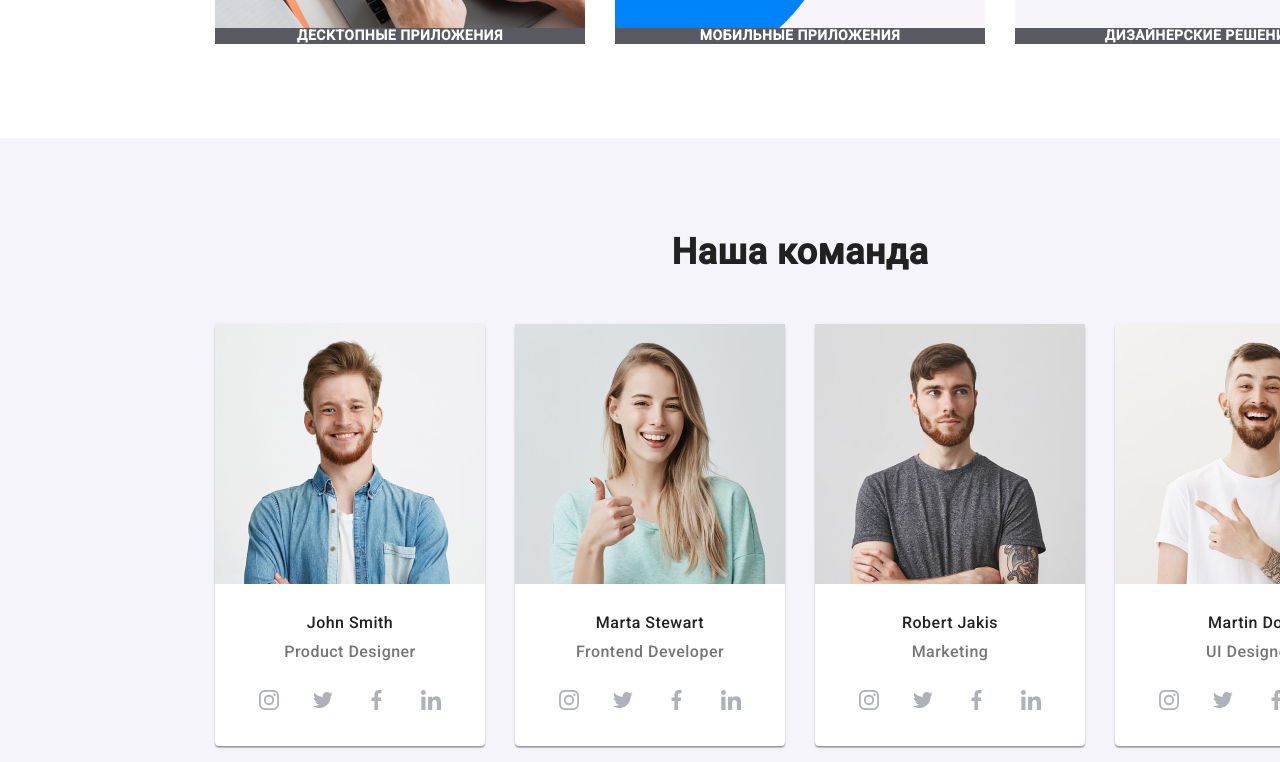
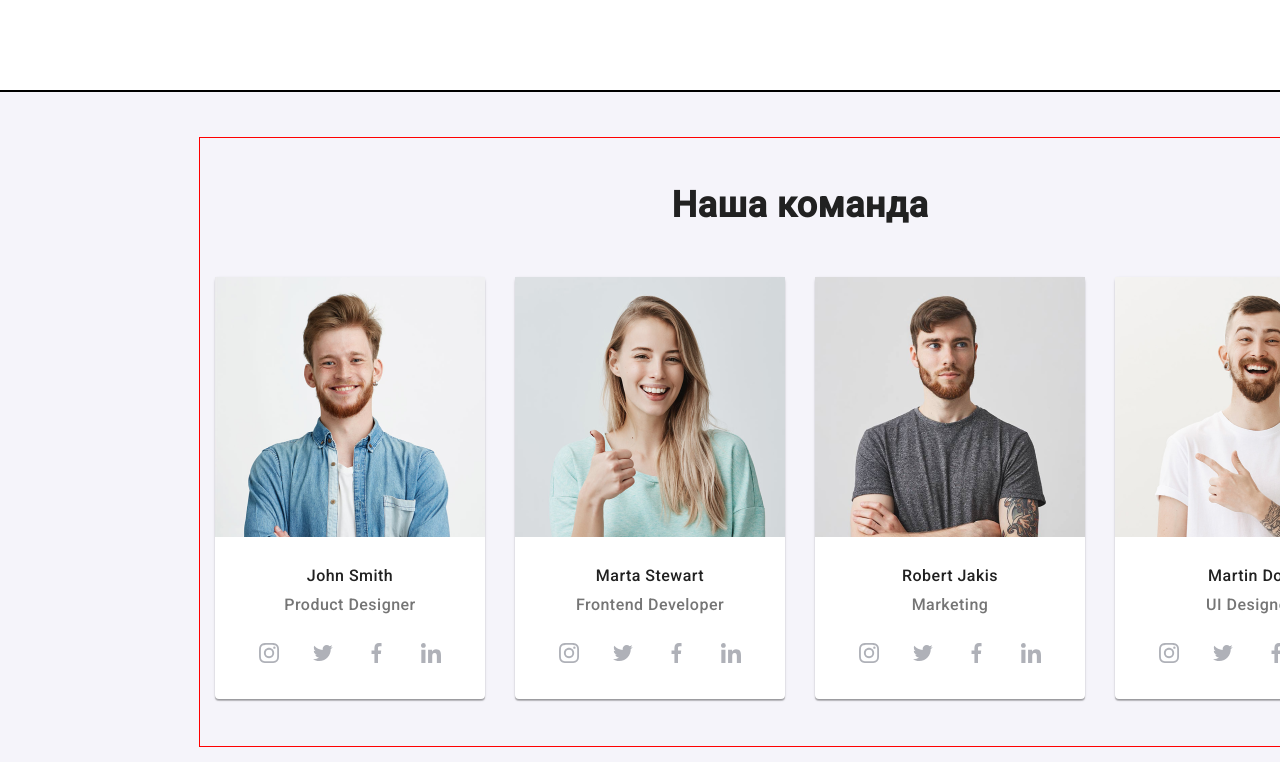
Before and after one commit to Kateryna-Vyshnevetska/goit-markup-hw-04, a plain HTML site: page index.html in a window 1280 px wide. Shown: the part 1478-2240 px from the top of the page. Drawn offline with nearby package versions, Linux system fonts and the light colour scheme.

Commit message:
Lection1

```diff
--- a/css/common.css
+++ b/css/common.css
@@ -164,13 +164,16 @@ img{
 }
 
 .section {
+  outline: 1px solid black;
   width: 1600px;
-  margin-bottom: 94px;
+  padding-top: 47px;
+  padding-bottom: 47px;
   margin-left: auto;
   margin-right: auto;
 }
 
 .container{
+  outline: 1px solid red;
   width: 1200px;
   padding-left: 15px;
   padding-right: 15px;
--- a/css/index.css
+++ b/css/index.css
@@ -7,6 +7,7 @@
 }
 
 .overlay {
+  padding: 0 0;
   max-width: 1600px;
   height: 600px;
   margin-left: auto;
@@ -133,6 +134,10 @@
 
 /* .......................................... */
 /* Work Section */
+.work {
+  padding-bottom:94px;
+}
+
 .work-list {
   display: flex;
 }
@@ -162,8 +167,8 @@
 }
 
 .team .container {
-  padding-top: 94px;
-  padding-bottom: 94px;
+  padding-top: 47px;
+  padding-bottom: 47px;
 }
 
 .team-list {
--- a/index.html
+++ b/index.html
@@ -21,6 +21,7 @@
           <li class="item"><a class="link current" href="./index.html">Студия</a></li>
           <li class="item"><a class="link" href="./portfolio.html">Портфолио</a></li>
           <li class="item"><a class="link" href="./contacts.html">Контакты</a></li>
+          <li class="item"><a class="link" href="./home.html">HOME</a></li>
          </ul>
        </nav>
        <ul class="auth-site list">
```
Also changed, not shown: home.html (added, +16 -0 lines).
